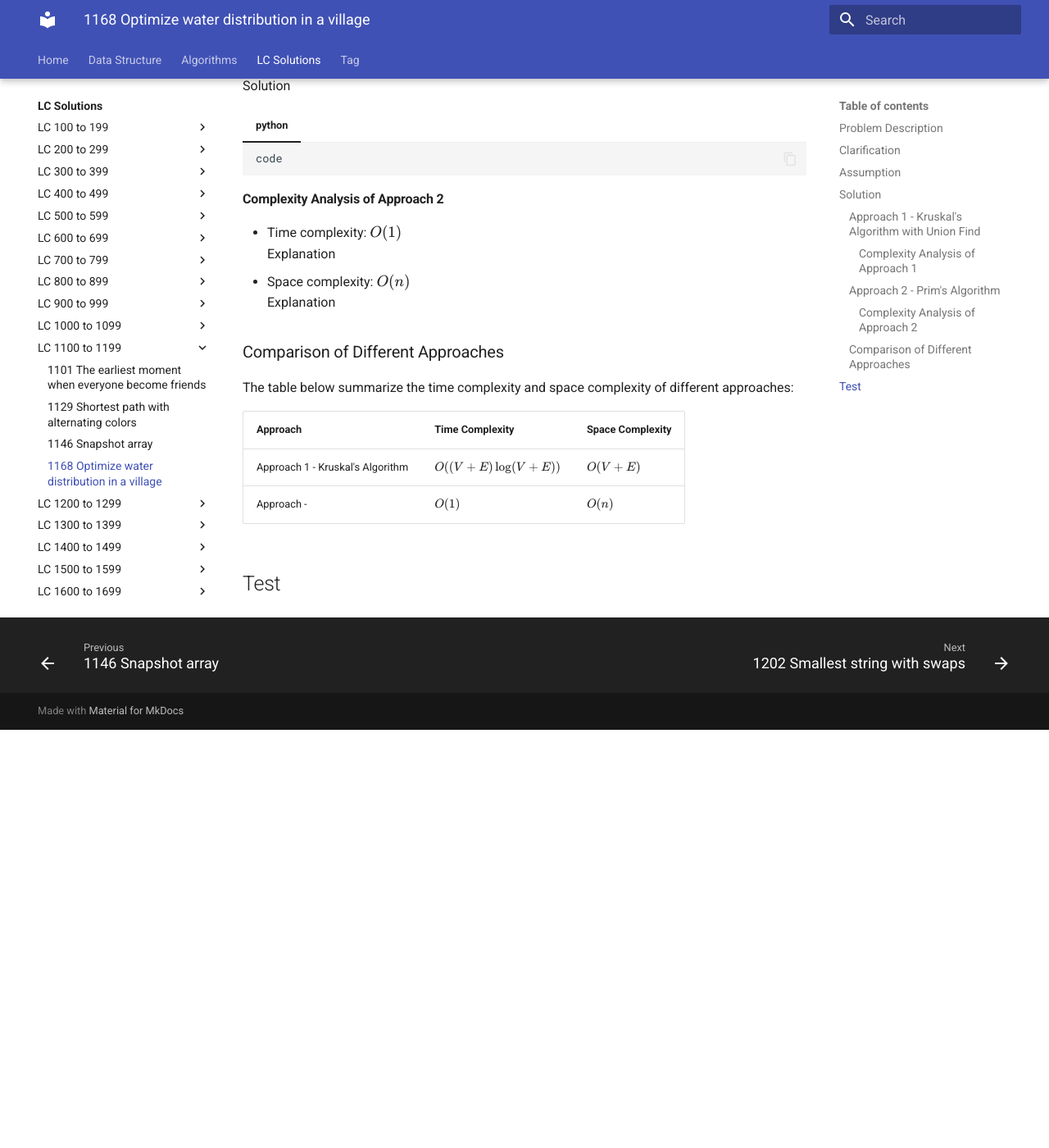
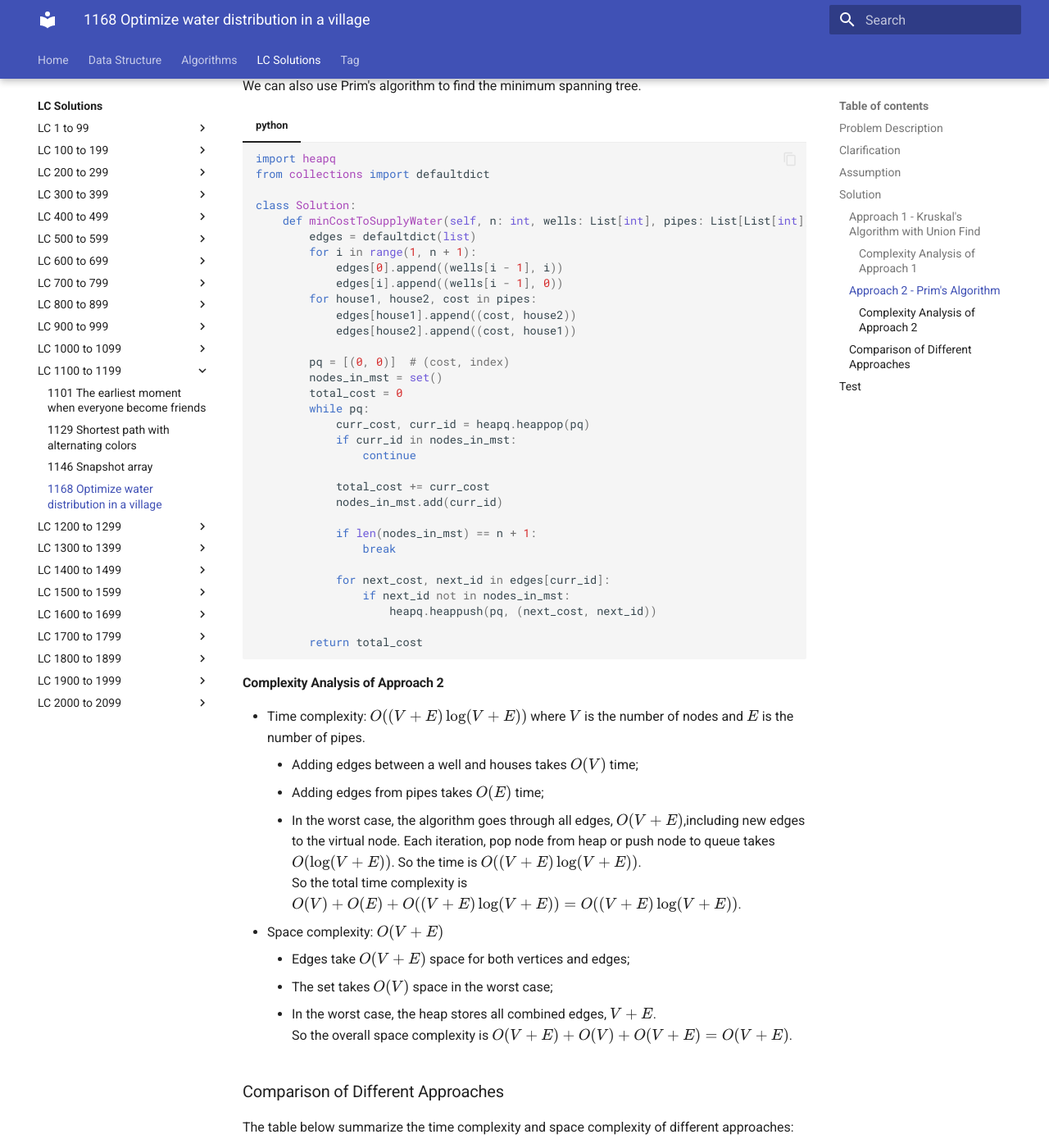
Before and after one commit to RogerLuo-Code/coding-practice, an MkDocs documentation site: the page built from docs/lc-solutions/lc1100-1199/lc1168-optimize-water-distribution-in-a-village.md, in a window 1280 px wide and 1400 px high, scrolled down 3340 px. Shown: the whole window at 82% size. Built offline with MkDocs 1.6.1 and Material for MkDocs 9.7.7, drawn with Linux system fonts in a browser that asks for light colours; before the commit the page ends 4230 px from its top, so only the background shows below that; some of the changed text lies outside the part shown.

Commit message:
Add prim's algorithm solution for lc1168

````diff
--- a/docs/lc-solutions/lc1100-1199/lc1168-optimize-water-distribution-in-a-village.md
+++ b/docs/lc-solutions/lc1100-1199/lc1168-optimize-water-distribution-in-a-village.md
@@ -48,9 +46,11 @@ graph LR
     house2 -- "1" --- house3
 ```
 
+The problem of finding the minimal total cost to supply water to all houses is transformed into find a subset of edges that connect all vertices with minimum total weight, i.e., finding a minimum spanning tree.
+
 ### Approach 1 - Kruskal's Algorithm with Union Find
 
-To solve the minimum spanning tree problem, we can use classical [Krusal's algorithm](https://en.wikipedia.org/wiki/Kruskal%27s_algorithm) with union-find structure. The algorithm can be implemented with the following two steps:
+To solve the minimum spanning tree problem, we can use classical [Krusal's algorithm](../../algorithms/graph/minimum-spanning-tree/kruskal-algorithm.md) with union-find structure. The algorithm can be implemented with the following two steps:
 
 1. First, **sort** all the edges based on their costs, including the additional edges added between the virtual vertex (a well) and houses.
 2. Then **iterate** through the sorted edges. If both vertices belong to different groups using Union Find data structure, add the edge to the minimum spanning tree list and increase the total cost.
@@ -131,19 +131,56 @@ To solve the minimum spanning tree problem, we can use classical [Krusal's algor
 
 ### Approach 2 - Prim's Algorithm
 
-Solution
+We can also use Prim's algorithm to find the minimum spanning tree.
 
 === "python"
     ```python
-    code
+    import heapq
+    from collections import defaultdict
+
+    class Solution:
+        def minCostToSupplyWater(self, n: int, wells: List[int], pipes: List[List[int]]) -> int:
+            edges = defaultdict(list)
+            for i in range(1, n + 1):
+                edges[0].append((wells[i - 1], i))
+                edges[i].append((wells[i - 1], 0))
+            for house1, house2, cost in pipes:
+                edges[house1].append((cost, house2))
+                edges[house2].append((cost, house1))
+
+            pq = [(0, 0)]  # (cost, index)
+            nodes_in_mst = set()
+            total_cost = 0
+            while pq:
+                curr_cost, curr_id = heapq.heappop(pq)
+                if curr_id in nodes_in_mst:
+                    continue
+
+                total_cost += curr_cost
+                nodes_in_mst.add(curr_id)
+
+                if len(nodes_in_mst) == n + 1:
+                    break
+
+                for next_cost, next_id in edges[curr_id]:
+                    if next_id not in nodes_in_mst:
+                        heapq.heappush(pq, (next_cost, next_id))
+
+            return total_cost
     ```
 
 #### Complexity Analysis of Approach 2
 
-- Time complexity: $O(1)$
-  Explanation
-- Space complexity: $O(n)$
-  Explanation
+- Time complexity: $O((V + E) \log (V + E))$ where $V$ is the number of nodes and $E$ is the number of pipes.
+    - Adding edges between a well and houses takes $O(V)$ time;
+    - Adding edges from pipes takes $O(E)$ time;
+    - In the worst case, the algorithm goes through all edges, $O(V + E)$,including new edges to the virtual node. Each iteration, pop node from heap or push node to queue takes $O(\log (V + E))$. So the time is $O((V + E) \log (V + E))$.
+    So the total time complexity is $O(V) + O(E) + O((V + E) \log (V + E)) = O((V + E) \log (V + E))$.
+- Space complexity: $O(V + E)$
+    - Edges take $O(V + E)$ space for both vertices and edges;
+    - The set takes $O(V)$ space in the worst case;
+    - In the worst case, the heap stores all combined edges, $V + E$.
+    So the overall space complexity is $O(V + E) + O(V) + O(V + E) = O(V + E)$.
 
 ### Comparison of Different Approaches
 
@@ -153,6 +190,6 @@ approaches:
 Approach    | Time Complexity   | Space Complexity |
 ------------| ---------------   | ---------------- |
 Approach 1 - Kruskal's Algorithm  |  $O((V + E) \log (V + E))$           | $O(V + E)$ |
-Approach -  |  $O(1)$           | $O(n)$  |
+Approach 2 - Prim's Algorithm  |  $O((V + E) \log (V + E))$           | $O(V + E)$  |
 
 ## Test
````
Also changed, not shown: other parts of docs/lc-solutions/lc1100-1199/lc1168-optimize-water-distribution-in-a-village.md (+0 -2 lines).
